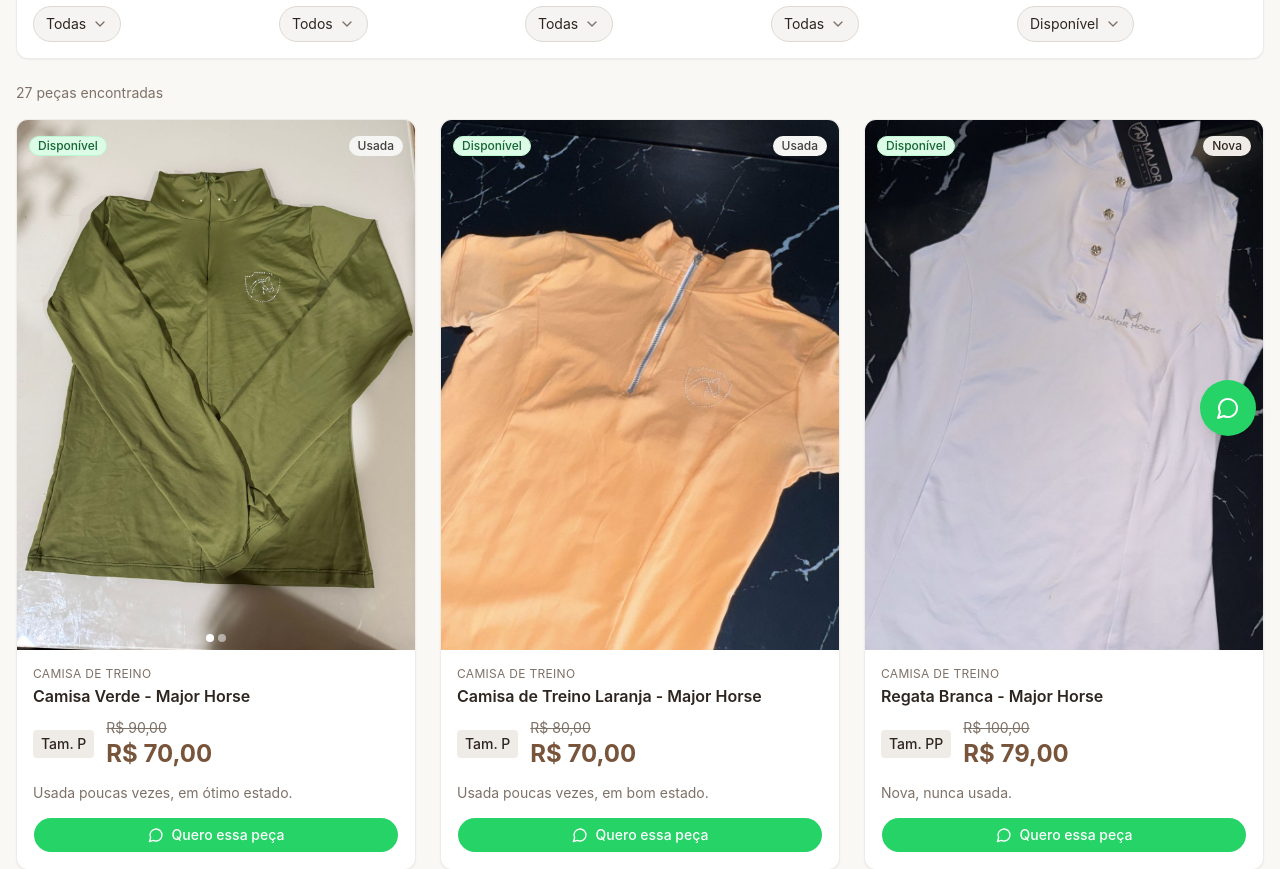
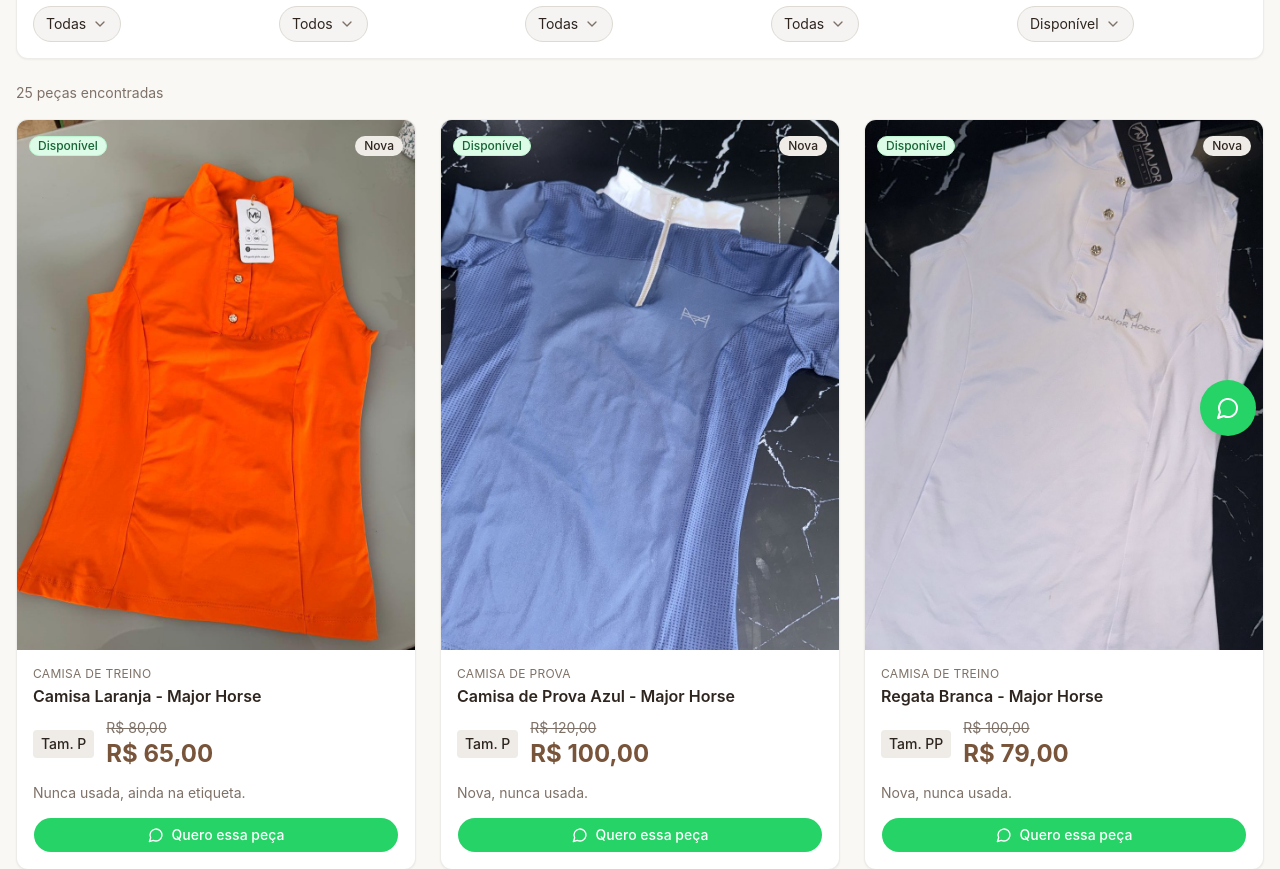
Before and after one commit to leorato13/catalogo-hipismo, a React (Vite) app: page / in a window 1280 px wide. Shown: the part 340-1209 px from the top of the page. Built offline with nearby package versions, Linux system fonts and the light colour scheme.

Commit message:
tirei duas peças

```diff
--- a/src/react-app/data/products.ts
+++ b/src/react-app/data/products.ts
@@ -45,18 +45,6 @@
     image: "/fotos/camisa-tamanho14.jpeg"
   },
   {
-    id: "4",
-    name: "Camisa Verde - Major Horse",
-    category: "Camisa de Treino",
-    size: "P",
-    condition: "Usada",
-    observations: "Usada poucas vezes, em ótimo estado.",
-    price: 70,
-    originalPrice: 90,
-    status: "Disponível",
-    image: ["/fotos/camisa-verde-escuro.jpeg", "/fotos/camisa-verde-escuro2.jpeg"]
-  },
-  {
     id: "5",
     name: "Camisa Laranja - Major Horse",
     category: "Camisa de Treino",
@@ -91,18 +79,6 @@
     originalPrice: 110,
     status: "Disponível",
     image: "/fotos/camisa-branca.jpeg"
-  },
-  {
-    id: "8",
-    name: "Culote - Major Horse",
-    category: "Culote",
-    size: "P",
-    condition: "Usada",
-    observations: "Usado mas em bom estado.",
-    price: 110,
-    originalPrice: 120,
-    status: "Disponível",
-    image: ["/fotos/culote-usadoantigo.jpeg", "/fotos/culote-usadoantigo2.jpeg"]
   },
   {
     id: "10",
```
